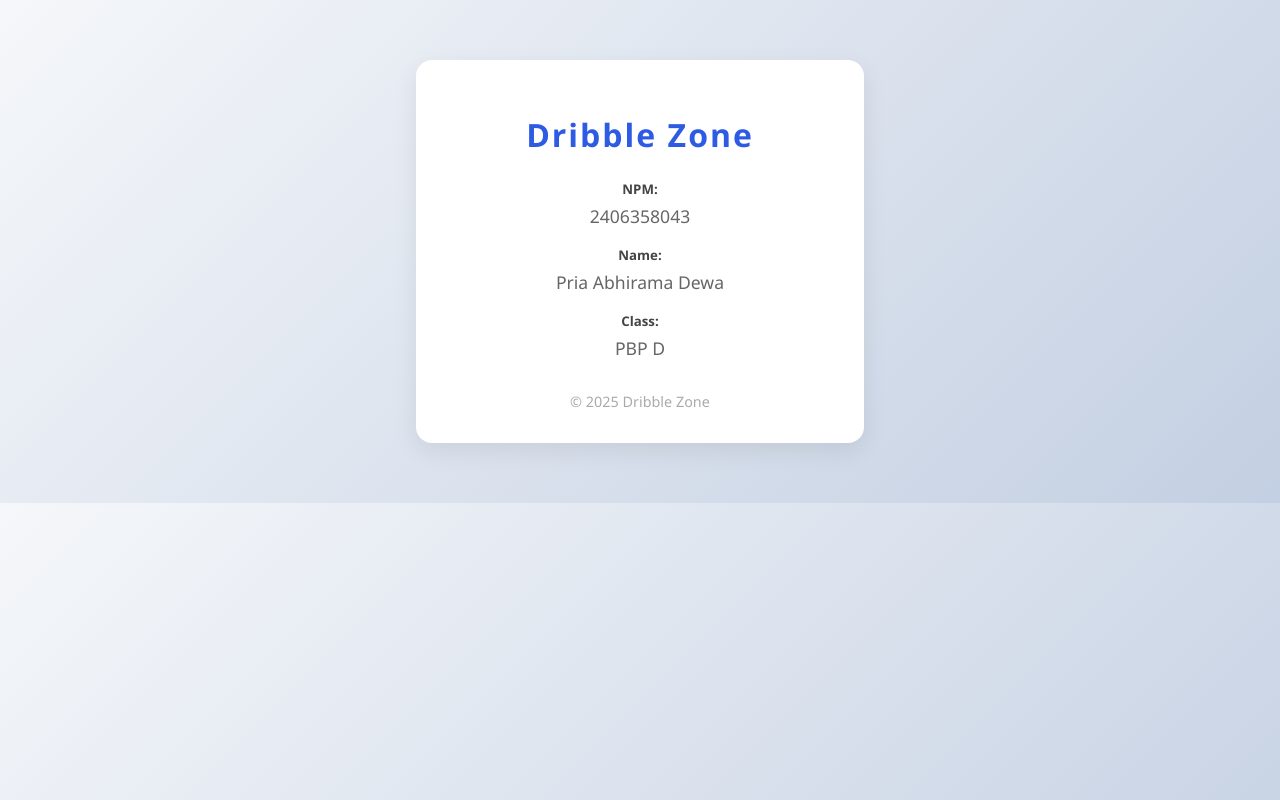
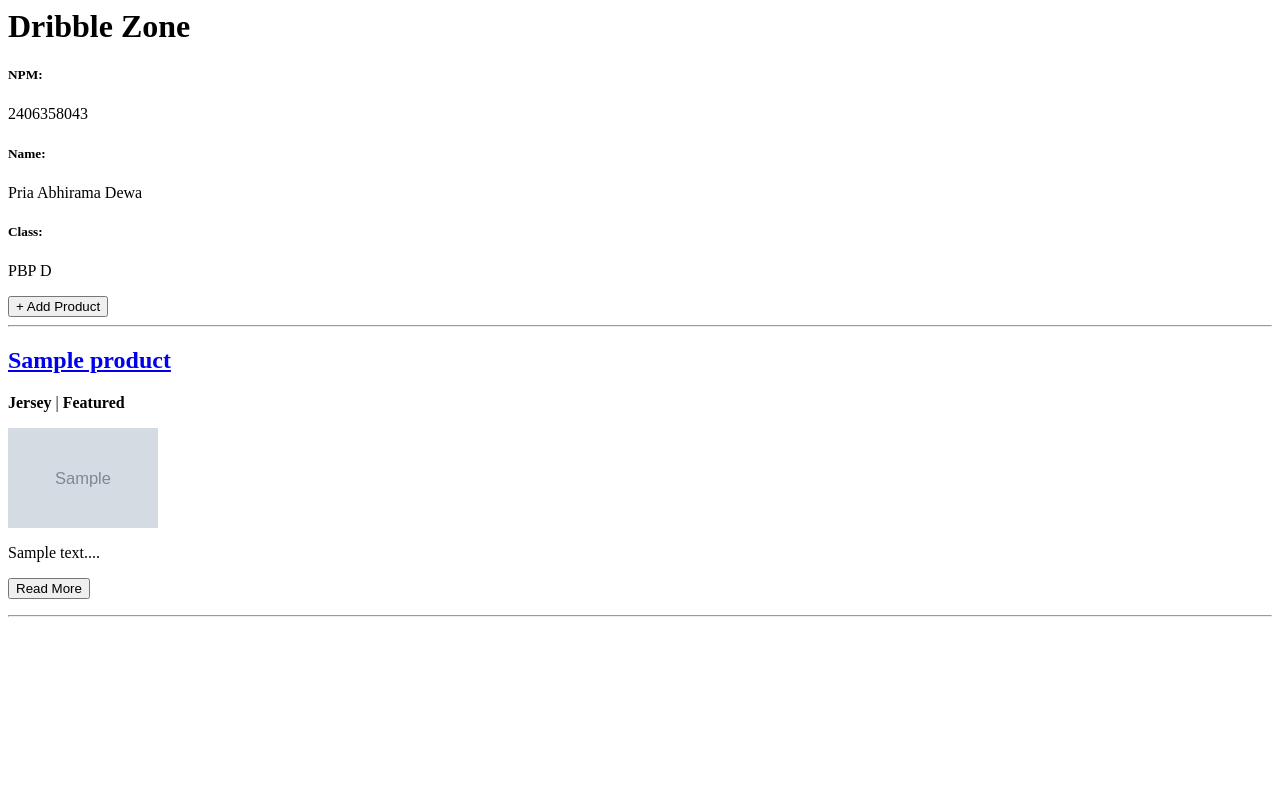
Before and after one commit to abhiramadw/dribble-zone, a Django app: page / in a window 1280 px wide. Run offline with Django 5.2, Linux system fonts and the light colour scheme; tables that the repository leaves empty hold one stand-in row (values such as "Sample post"); grey boxes marked "Sample" are stand-in pictures.

Commit message:
Tutorial 3

```diff
--- a/dribble_zone/settings.py
+++ b/dribble_zone/settings.py
@@ -31,6 +31,9 @@ PRODUCTION = os.getenv('PRODUCTION', 'False').lower() == 'true'
 DEBUG = True
 
 ALLOWED_HOSTS = ["localhost", "127.0.0.1","pria-abhirama-dribblezone.pbp.cs.ui.ac.id"]
+CSRF_TRUSTED_ORIGINS = [
+    "https://pria-abhirama-dribblezone.pbp.cs.ui.ac.id"
+]
 
 
 # Application definition
@@ -60,7 +63,7 @@ ROOT_URLCONF = 'dribble_zone.urls'
 TEMPLATES = [
     {
         'BACKEND': 'django.template.backends.django.DjangoTemplates',
-        'DIRS': [],
+        'DIRS': [BASE_DIR / 'templates'],
         'APP_DIRS': True,
         'OPTIONS': {
             'context_processors': [
--- a/main/templates/main.html
+++ b/main/templates/main.html
@@ -1,58 +1,42 @@
-<!DOCTYPE html>
-<html lang="en">
-<head>
-    <meta charset="UTF-8">
-    <title>Dribble Zone</title>
-    <style>
-        body {
-            background: linear-gradient(135deg, #f5f7fa, #c3cfe2);
-            font-family: 'Segoe UI', Arial, sans-serif;
-            margin: 0;
-            padding: 0;
-        }
-        .container {
-            max-width: 400px;
-            margin: 60px auto;
-            background: #fff;
-            border-radius: 16px;
-            box-shadow: 0 8px 24px rgba(0,0,0,0.08);
-            padding: 32px 24px;
-            text-align: center;
-        }
-        h1 {
-            color: #2d5be3;
-            margin-bottom: 24px;
-            letter-spacing: 2px;
-        }
-        h5 {
-            margin: 18px 0 6px 0;
-            color: #444;
-            font-weight: 600;
-        }
-        p {
-            margin: 0 0 12px 0;
-            color: #666;
-            font-size: 1.1em;
-        }
-        .footer {
-            margin-top: 32px;
-            font-size: 0.9em;
-            color: #aaa;
-        }
-    </style>
-</head>
-<body>
-    <div class="container">
 <h1>Dribble Zone</h1>
-        <h5>NPM:</h5>
+
+<h5>NPM: </h5>
 <p>{{ npm }}</p>
+
 <h5>Name:</h5>
 <p>{{ name }}</p>
+
 <h5>Class:</h5>
 <p>{{ class }}</p>
-        <div class="footer">
-            &copy; 2025 Dribble Zone
+
+<a href="{% url 'main:create_product' %}">
+  <button>+ Add Product</button>
+</a>
+
+<hr>
+
+{% if not product_list %}
+<p>Belum ada data produk pada dribble zone.</p>
+{% else %}
+
+{% for product in product_list %}
+<div>
+  <h2><a href="{% url 'main:show_product' product.id %}">{{ product.name }}</a></h2>
+
+  <p><b>{{ product.get_category_display }}</b>{% if product.is_featured %} |
+    <b>Featured</b>{% endif %}</p>
+
+  {% if product.thumbnail %}
+  <img src="{{ product.thumbnail }}" alt="thumbnail" width="150" height="100">
+  <br />
+  {% endif %}
+
+  <p>{{ product.description|truncatewords:25 }}...</p>
+
+  <p><a href="{% url 'main:show_product' product.id %}"><button>Read More</button></a></p>
 </div>
-    </div>
-</body>
-</html>
+
+<hr>
+{% endfor %}
+
+{% endif %}
--- a/main/urls.py
+++ b/main/urls.py
@@ -1,8 +1,14 @@
 from django.urls import path
-from main.views import show_main
+from main.views import show_main, create_product, show_product, show_xml, show_json, show_xml_by_id, show_json_by_id
 
 app_name = 'main'
 
 urlpatterns = [
     path('', show_main, name='show_main'),
+    path('create-product/', create_product, name='create_product'),
+    path('product/<str:id>/', show_product, name='show_product'),
+    path('xml/', show_xml, name='show_xml'),
+    path('json/', show_json, name='show_json'),
+    path('xml/<str:product_id>/', show_xml_by_id, name='show_xml_by_id'),
+    path('json/<str:product_id>/', show_json_by_id, name='show_json_by_id'),
 ]
--- a/main/views.py
+++ b/main/views.py
@@ -1,11 +1,62 @@
-from django.shortcuts import render
+from django.shortcuts import render, redirect, get_object_or_404
+from main.forms import ProductForm
+from main.models import Product
+from django.http import HttpResponse
+from django.core import serializers
 
-# Create your views here.
 def show_main(request):
+    product_list = Product.objects.all()
+
     context = {
         'npm' : '2406358043',
         'name': 'Pria Abhirama Dewa',
-        'class': 'PBP D'
+        'class': 'PBP D',
+        'product_list': product_list
     }
 
     return render(request, "main.html", context)
+
+def create_product(request):
+    form = ProductForm(request.POST or None)
+
+    if form.is_valid() and request.method == "POST":
+        form.save()
+        return redirect('main:show_main')
+
+    context = {'form': form}
+    return render(request, "create_product.html", context)
+
+def show_product(request, id):
+    product = get_object_or_404(Product, pk=id)
+
+    context = {
+        'product': product
+    }
+
+    return render(request, "product_detail.html", context)
+
+def show_xml(request):
+    product_list = Product.objects.all()
+    xml_data = serializers.serialize("xml", product_list)
+    return HttpResponse(xml_data, content_type="application/xml")
+
+def show_json(request):
+    product_list = Product.objects.all()
+    json_data = serializers.serialize("json", product_list)
+    return HttpResponse(json_data, content_type="application/json")
+
+def show_xml_by_id(request, product_id):
+    try:
+        product_list = Product.objects.filter(pk=product_id)
+        xml_data = serializers.serialize("xml", product_list)
+        return HttpResponse(xml_data, content_type="application/xml")
+    except Product.DoesNotExist:
+        return HttpResponse(status=404)
+
+def show_json_by_id(request, product_id):
+    try:
+        product_list = Product.objects.get(pk=product_id)
+        json_data = serializers.serialize("json", [product_list])
+        return HttpResponse(json_data, content_type="application/json")
+    except Product.DoesNotExist:
+        return HttpResponse(status=404)
```
Also changed, not shown: main/forms.py (added, +7 -0 lines), main/templates/create_product.html (added, +18 -0 lines), main/templates/product_detail.html (added, +16 -0 lines), templates/base.html (added, +13 -0 lines). Lines whose indentation alone changed are shown as unchanged.
